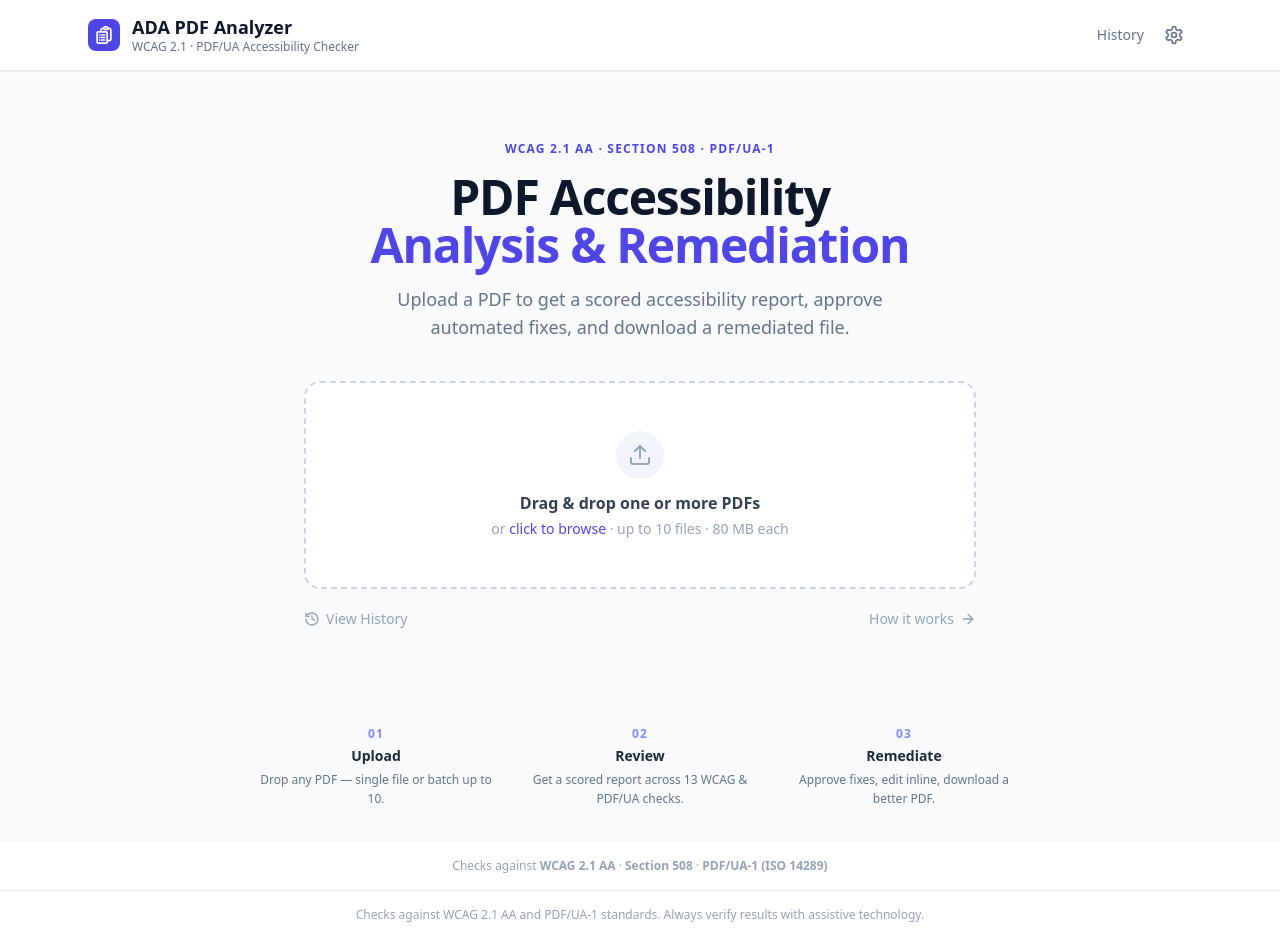
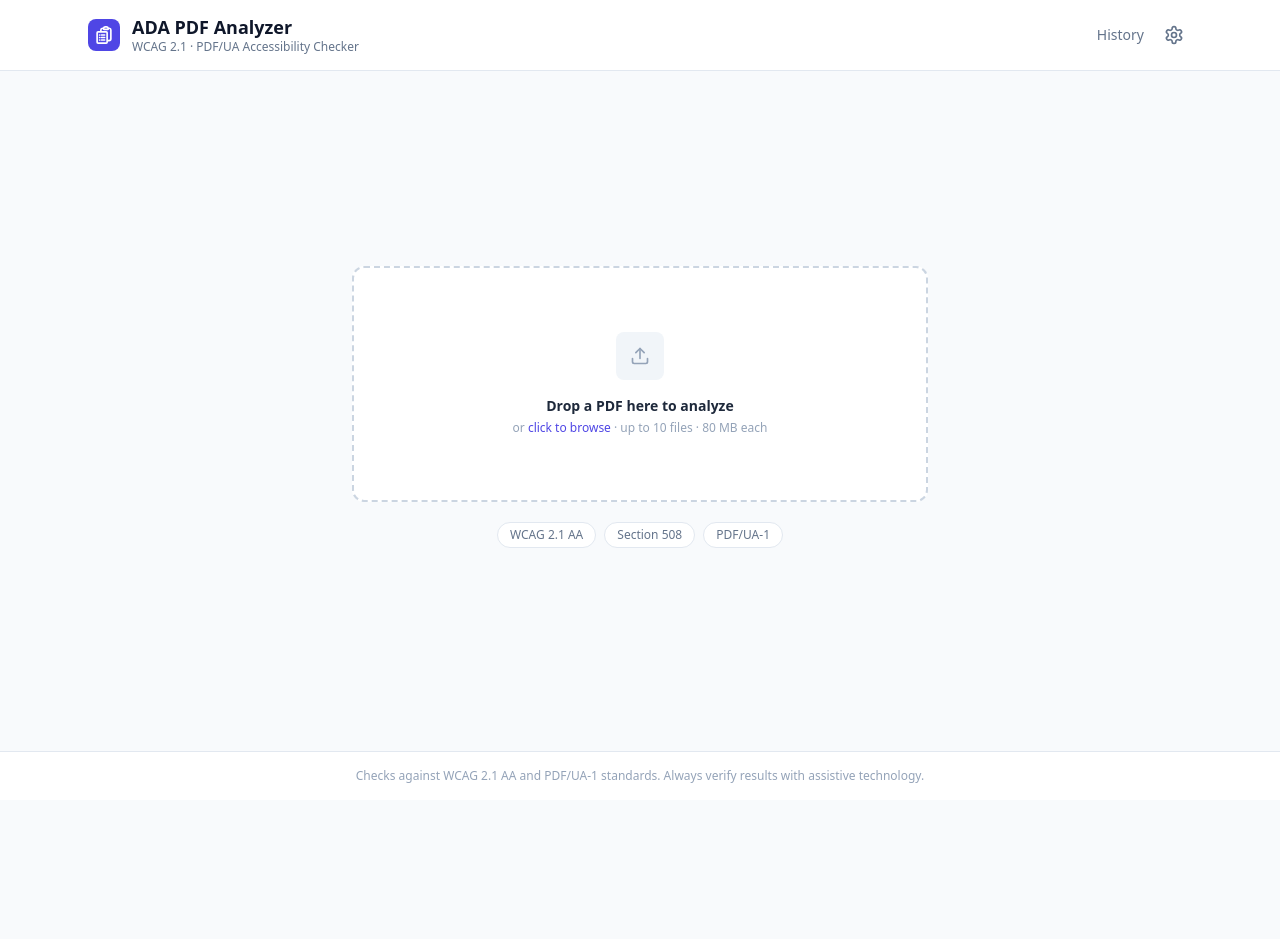
Before and after one commit to jonbrulotte-arch/ADA-PDF-Analyzer, a Next.js app in the folder frontend/: page / in a window 1280 px wide. After the commit the page ends 800 px from the top, so only its background shows below. Built offline with nearby package versions, Linux system fonts and the light colour scheme.

Commit message:
redesign: clean utilitarian landing page — no marketing copy
Replace salesy hero with a minimal, tool-focused layout: upload zone
centered on the page, compliance badges below, no feature-selling text.

https://claude.ai/code/session_014T1ek2dLRAL8SUyQqhfN7o

```diff
--- a/frontend/app/page.tsx
+++ b/frontend/app/page.tsx
@@ -2,9 +2,8 @@
 
 import { useCallback, useRef, useState } from "react";
 import { useRouter } from "next/navigation";
-import Link from "next/link";
 import { uploadPdf, batchUpload } from "@/lib/api";
-import { Upload, AlertTriangle, History, ArrowRight } from "lucide-react";
+import { Upload, AlertTriangle } from "lucide-react";
 
 export default function HomePage() {
   const router = useRouter();
@@ -50,109 +49,83 @@ export default function HomePage() {
   };
 
   return (
-    <div className="flex flex-col min-h-[calc(100vh-8rem)]">
-      {/* Hero */}
-      <div className="flex-1 flex flex-col items-center justify-center px-4 sm:px-6 py-16">
-        <div className="w-full max-w-2xl">
-          {/* Wordmark */}
-          <div className="text-center mb-10">
-            <span className="inline-block text-xs font-semibold tracking-widest text-indigo-600 uppercase mb-4">
-              WCAG 2.1 AA · Section 508 · PDF/UA-1
-            </span>
-            <h2 className="text-4xl sm:text-5xl font-extrabold text-slate-900 tracking-tight leading-tight mb-4">
-              PDF Accessibility<br />
-              <span className="text-indigo-600">Analysis &amp; Remediation</span>
-            </h2>
-            <p className="text-slate-500 text-lg max-w-lg mx-auto">
-              Upload a PDF to get a scored accessibility report, approve automated fixes, and download a remediated file.
-            </p>
-          </div>
+    <div className="min-h-[calc(100vh-8rem)] bg-slate-50 flex items-center justify-center px-4 py-12">
+      <div className="w-full max-w-xl">
 
-          {/* Upload Zone */}
+        {/* Upload zone */}
         <div
-            className={`
-              relative border-2 border-dashed rounded-2xl p-12 text-center cursor-pointer transition-all duration-200
-              ${dragging ? "border-indigo-500 bg-indigo-50 scale-[1.01]" : "border-slate-300 bg-white hover:border-indigo-400 hover:bg-slate-50"}
-              ${uploading ? "pointer-events-none opacity-60" : ""}
-            `}
+          className={[
+            "relative rounded-xl border-2 border-dashed transition-all duration-150 cursor-pointer select-none",
+            dragging
+              ? "border-indigo-500 bg-indigo-50"
+              : "border-slate-300 bg-white hover:border-slate-400",
+            uploading ? "pointer-events-none opacity-50" : "",
+          ].join(" ")}
           onClick={() => !uploading && inputRef.current?.click()}
           onDragOver={(e) => { e.preventDefault(); setDragging(true); }}
           onDragLeave={() => setDragging(false)}
           onDrop={onDrop}
         >
-            <input ref={inputRef} type="file" multiple accept=".pdf,application/pdf" className="hidden" onChange={onInputChange} />
+          <input
+            ref={inputRef}
+            type="file"
+            multiple
+            accept=".pdf,application/pdf"
+            className="hidden"
+            onChange={onInputChange}
+          />
 
+          <div className="flex flex-col items-center justify-center gap-4 py-16 px-8 text-center">
             {uploading ? (
-              <div className="flex flex-col items-center gap-3">
-                <div className="w-12 h-12 rounded-full bg-indigo-100 flex items-center justify-center">
-                  <svg className="w-6 h-6 text-indigo-600 animate-spin" fill="none" viewBox="0 0 24 24">
-                    <circle className="opacity-25" cx="12" cy="12" r="10" stroke="currentColor" strokeWidth="4" />
+              <>
+                <svg className="w-8 h-8 text-indigo-500 animate-spin" fill="none" viewBox="0 0 24 24">
+                  <circle className="opacity-25" cx="12" cy="12" r="10" stroke="currentColor" strokeWidth="3" />
                   <path className="opacity-75" fill="currentColor" d="M4 12a8 8 0 018-8V0C5.373 0 0 5.373 0 12h4z" />
                 </svg>
+                <div>
+                  <p className="text-sm font-medium text-slate-700">Analyzing…</p>
+                  <p className="text-xs text-slate-400 mt-0.5">Running 13 accessibility checks</p>
                 </div>
-                <p className="font-semibold text-slate-700">Uploading &amp; analyzing…</p>
-                <p className="text-sm text-slate-400">Running 13 accessibility checks</p>
-              </div>
+              </>
             ) : (
-              <div className="flex flex-col items-center gap-3">
-                <div className={`w-12 h-12 rounded-full flex items-center justify-center transition-colors ${dragging ? "bg-indigo-200" : "bg-slate-100"}`}>
-                  <Upload className={`w-6 h-6 transition-colors ${dragging ? "text-indigo-600" : "text-slate-400"}`} />
+              <>
+                <div className={[
+                  "w-12 h-12 rounded-lg flex items-center justify-center transition-colors",
+                  dragging ? "bg-indigo-100" : "bg-slate-100",
+                ].join(" ")}>
+                  <Upload className={["w-5 h-5 transition-colors", dragging ? "text-indigo-600" : "text-slate-400"].join(" ")} />
                 </div>
                 <div>
-                  <p className="font-semibold text-slate-700">
-                    {dragging ? "Drop your PDFs here" : "Drag & drop one or more PDFs"}
+                  <p className="text-sm font-semibold text-slate-800">
+                    {dragging ? "Drop to analyze" : "Drop a PDF here to analyze"}
                   </p>
-                  <p className="text-sm text-slate-400 mt-1">
-                    or <span className="text-indigo-600 font-medium">click to browse</span> · up to 10 files · 80 MB each
+                  <p className="text-xs text-slate-400 mt-1">
+                    or{" "}
+                    <span className="text-indigo-600 font-medium">click to browse</span>
+                    {" "}· up to 10 files · 80 MB each
                   </p>
                 </div>
+              </>
+            )}
           </div>
-            )}
         </div>
 
         {error && (
-            <div className="mt-3 flex items-center gap-2 text-red-600 bg-red-50 border border-red-200 rounded-lg px-4 py-3 text-sm">
-              <AlertTriangle className="w-4 h-4 flex-shrink-0" />
+          <div className="mt-3 flex items-start gap-2 text-red-700 bg-red-50 border border-red-200 rounded-lg px-3 py-2.5 text-sm">
+            <AlertTriangle className="w-4 h-4 flex-shrink-0 mt-0.5" />
             {error}
           </div>
         )}
 
-          {/* Utility links */}
-          <div className="mt-5 flex items-center justify-between text-sm text-slate-400">
-            <Link href="/history" className="inline-flex items-center gap-1.5 hover:text-indigo-600 transition-colors">
-              <History className="w-4 h-4" /> View History
-            </Link>
-            <Link href="/instructions" className="inline-flex items-center gap-1.5 hover:text-indigo-600 transition-colors">
-              How it works <ArrowRight className="w-4 h-4" />
-            </Link>
-          </div>
-        </div>
+        {/* Compliance tags */}
+        <div className="mt-5 flex items-center justify-center gap-2 flex-wrap">
+          {["WCAG 2.1 AA", "Section 508", "PDF/UA-1"].map((s) => (
+            <span key={s} className="text-xs font-medium text-slate-500 bg-white border border-slate-200 rounded-full px-3 py-1">
+              {s}
+            </span>
+          ))}
         </div>
 
-      {/* How it works — compact strip */}
-      <div className="border-t border-slate-100 bg-slate-50 py-8 px-4">
-        <div className="max-w-3xl mx-auto">
-          <div className="grid grid-cols-3 gap-6 text-center">
-            {[
-              { step: "01", title: "Upload", body: "Drop any PDF — single file or batch up to 10." },
-              { step: "02", title: "Review", body: "Get a scored report across 13 WCAG & PDF/UA checks." },
-              { step: "03", title: "Remediate", body: "Approve fixes, edit inline, download a better PDF." },
-            ].map((s) => (
-              <div key={s.step}>
-                <div className="text-xs font-bold text-indigo-400 tracking-widest mb-1">{s.step}</div>
-                <div className="text-sm font-semibold text-slate-800 mb-1">{s.title}</div>
-                <div className="text-xs text-slate-500 leading-relaxed">{s.body}</div>
-              </div>
-            ))}
-          </div>
-        </div>
-      </div>
-
-      {/* Standards footer strip */}
-      <div className="py-4 text-center bg-white border-t border-slate-100">
-        <p className="text-xs text-slate-400">
-          Checks against <strong>WCAG 2.1 AA</strong> · <strong>Section 508</strong> · <strong>PDF/UA-1 (ISO 14289)</strong>
-        </p>
       </div>
     </div>
   );
```
Lines whose indentation alone changed are shown as unchanged.
